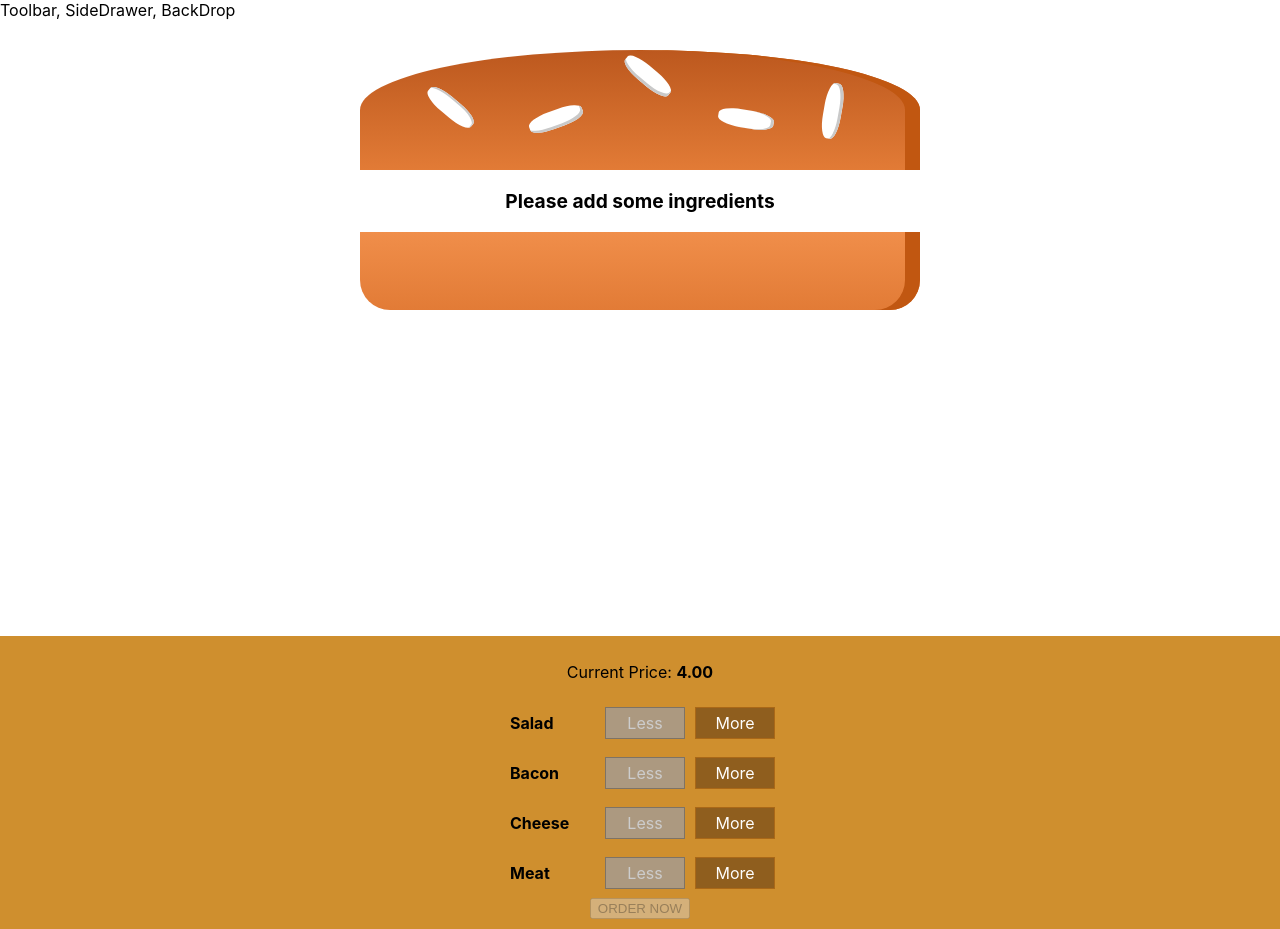
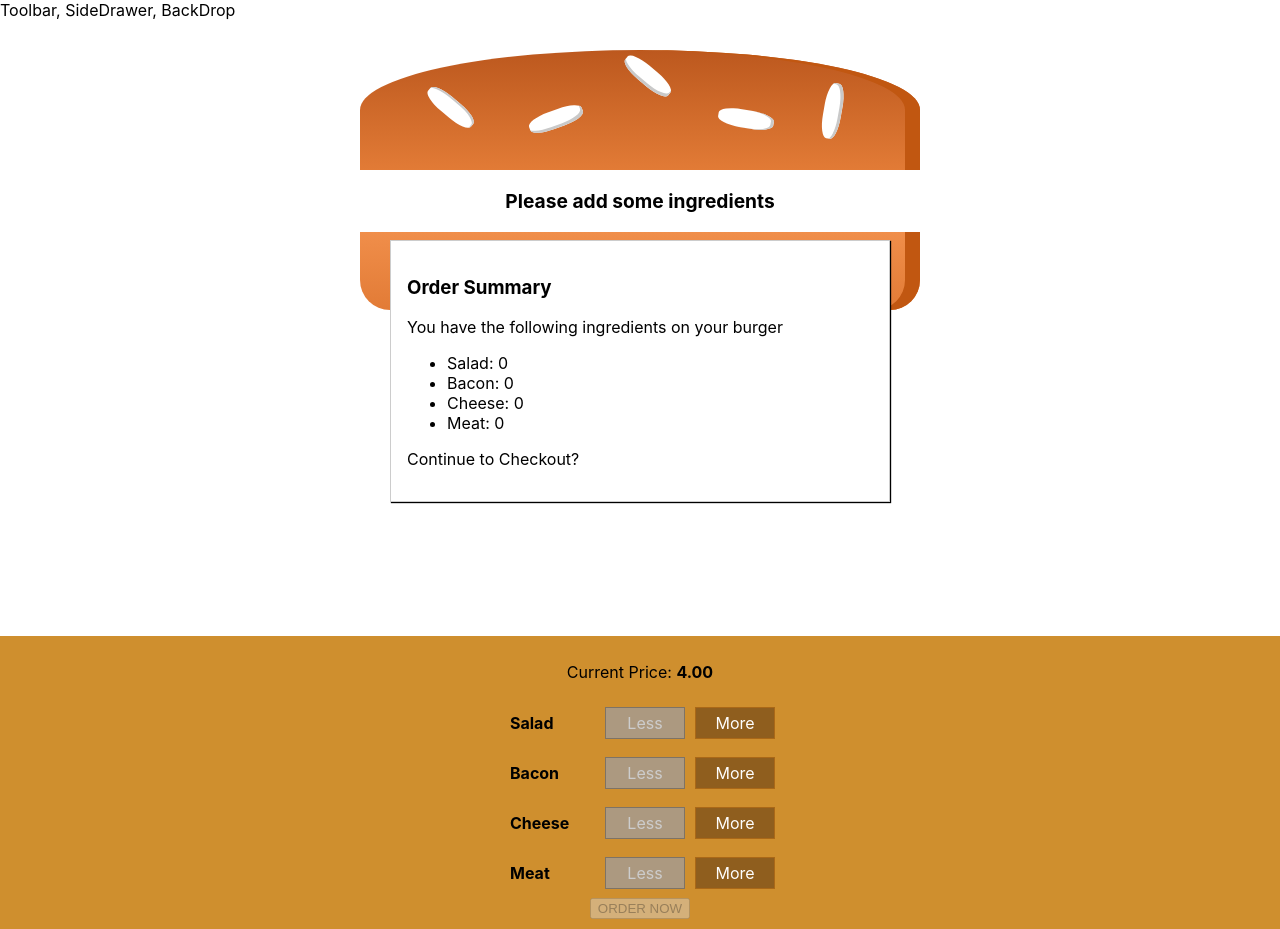
Before and after one commit to Hooseman/burger-app, a React app: page / in a window 1280 px wide. Built offline with nearby package versions, Linux system fonts and the light colour scheme.

Commit message:
Added order summary component

```diff
--- a/src/Components/Burger/Burger.js
+++ b/src/Components/Burger/Burger.js
@@ -10,7 +10,7 @@ const burger = (props) => {
             return <BurgerIngredient key={igKey + i} type={igKey}/>
         });
     })
-    // takes an array and turns into another
+    // takes transformedIngredients array and turns into a fat array
     .reduce((arr,el) => {
         return arr.concat(el)
     }, [] );
--- /dev/null
+++ b/src/Components/Burger/OrderSummary/OrderSummary.js
@@ -0,0 +1,26 @@
+import React from 'react';
+
+import Aux from '../../../hoc/Auxll';
+
+const orderSummary = (props) => {
+    const ingredientSummary = Object.keys(props.ingredients)
+    .map(igKey => {
+        return (
+            <li key={igKey}>
+                <span style={{textTransform: 'capitalize'}}>{igKey}</span>: {props.ingredients[igKey]}
+            </li>
+        );
+    });
+    return (
+        <Aux>
+            <h3>Order Summary</h3>
+            <p>You have the following ingredients on your burger</p>
+            <ul>
+                {ingredientSummary}
+            </ul>
+            <p>Continue to Checkout?</p>
+        </Aux>
+    );
+};
+
+export default orderSummary;
--- /dev/null
+++ b/src/Components/UI/Modal/Modal.js
@@ -0,0 +1,10 @@
+import React from 'react';
+import classes from './Modal.module.css';
+
+const modal = (props) => (
+    <div className={classes.Modal}>
+        {props.children}
+    </div>
+);
+
+export default modal;
--- /dev/null
+++ b/src/Components/UI/Modal/Modal.module.css
@@ -0,0 +1,20 @@
+.Modal {
+    position: fixed;
+    z-index: 500;
+    background-color: white;
+    width: 70%;
+    border: 1px solid #ccc;
+    box-shadow: 1px 1px 1px black;
+    padding: 16px;
+    left: 15%;
+    top: 30%;
+    box-sizing: border-box;
+    transition: all 0.3s ease-out;
+}
+
+@media (min-width: 600px) {
+    .Modal {
+        width: 500px;
+        left: calc(50% - 250px);
+    }
+}
--- a/src/Containers/BurgerBuilder/BurgerBuilder.js
+++ b/src/Containers/BurgerBuilder/BurgerBuilder.js
@@ -2,6 +2,8 @@ import React, {Component} from 'react';
 import Aux from '../../hoc/Auxll';
 import Burger from '../../Components/Burger/Burger';
 import BuildControls from '../../Components/Burger/BuildControls/BuildControls';
+import Modal from '../../Components/UI/Modal/Modal';
+import OrderSummary from '../../Components/Burger/OrderSummary/OrderSummary';
 
 const INGREDIENT_PRICES = {
     salad: 0.5,
@@ -11,10 +13,6 @@ const INGREDIENT_PRICES = {
 }
 
 class BurgerBuilder extends Component {
-    // constructor(props) {
-    //     super(props);
-    //     this.state={...}
-    // }
 
     state = {
         ingredients: {
@@ -27,7 +25,7 @@ class BurgerBuilder extends Component {
         purchasable: false
     }
 
-
+    // Updates the price of the burger
     updatePurchaseState (ingredients) {
         const sum = Object.keys(ingredients)
             .map(igKey => {
@@ -38,7 +36,9 @@ class BurgerBuilder extends Component {
             }, 0);
             this.setState({purchasable: sum > 0})
     };
+    // --------------------------------------------------------------
 
+    // Allows user to click the more button to add ingredient
     addIngredientHandler = (type) => {
         const oldCount = this.state.ingredients[type];
         const updatedCount = oldCount + 1;
@@ -52,7 +52,9 @@ class BurgerBuilder extends Component {
         this.setState({totalPrice: newPrice, ingredients: updatedIngredients});
         this.updatePurchaseState(updatedIngredients);
     };
+    // --------------------------------------------------------------
 
+     // Allows user to click the less button to remove ingredient
     removeIngredientHandler = (type) => {
         const oldCount = this.state.ingredients[type];
         if(oldCount <= 0) {
@@ -69,6 +71,7 @@ class BurgerBuilder extends Component {
         this.setState({totalPrice: newPrice, ingredients: updatedIngredients});
         this.updatePurchaseState(updatedIngredients);
     }
+    // --------------------------------------------------------------
 
     render () {
         const disabledInfo = {
@@ -79,7 +82,12 @@ class BurgerBuilder extends Component {
         }
         return (
             <Aux>
+                <Modal>
+                    <OrderSummary ingredients={this.state.ingredients}/>
+                </Modal>
+                {/* goes to the Burger.js file */}
                 <Burger ingredients={this.state.ingredients}/>
+                {/* goes to the BurgerControls.js file */}
                 <BuildControls
                 ingredientAdded={this.addIngredientHandler}
                 ingredientRemoved={this.removeIngredientHandler}
```
Also changed, not shown: src/Components/UI/Backdrop/Backdrop.js (added).
